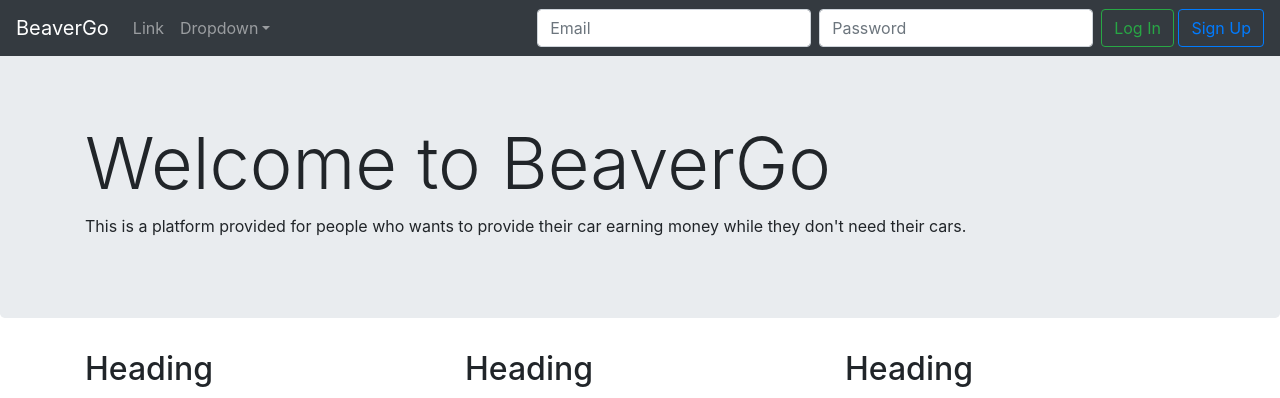
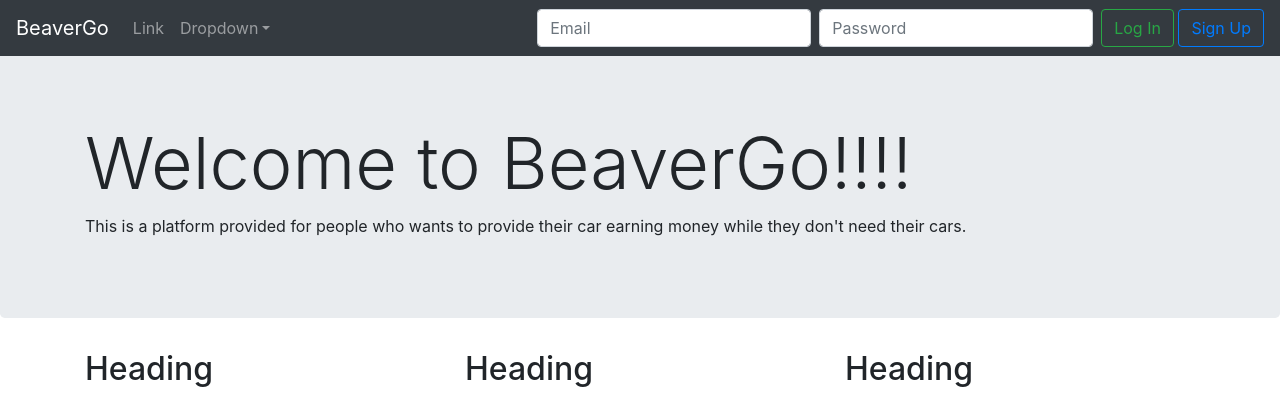
Before and after one commit to jshota/BeaverGo, a Django app: page / in a window 1280 px wide. Shown: the top 398 px of the page. Run offline with Django 3.2, Linux system fonts and the light colour scheme; some libraries are stand-ins or nearby versions.

Commit message:
Chord: text

```diff
--- a/templates/index.html
+++ b/templates/index.html
@@ -44,7 +44,7 @@
         <!-- Main jumbotron for a primary marketing message or call to action -->
         <div class="jumbotron">
             <div class="container" style="padding-top: 3.5rem">
-                <h1 class="display-3">Welcome to BeaverGo</h1>
+                <h1 class="display-3">Welcome to BeaverGo!!!!</h1>
                 <p>This is a platform provided for people who wants to provide their car earning money while they don't need their cars.</p>
                 <!-- <p><a class="btn btn-primary btn-lg" href="#" role="button">Learn more &raquo;</a></p> -->
             </div>
```
